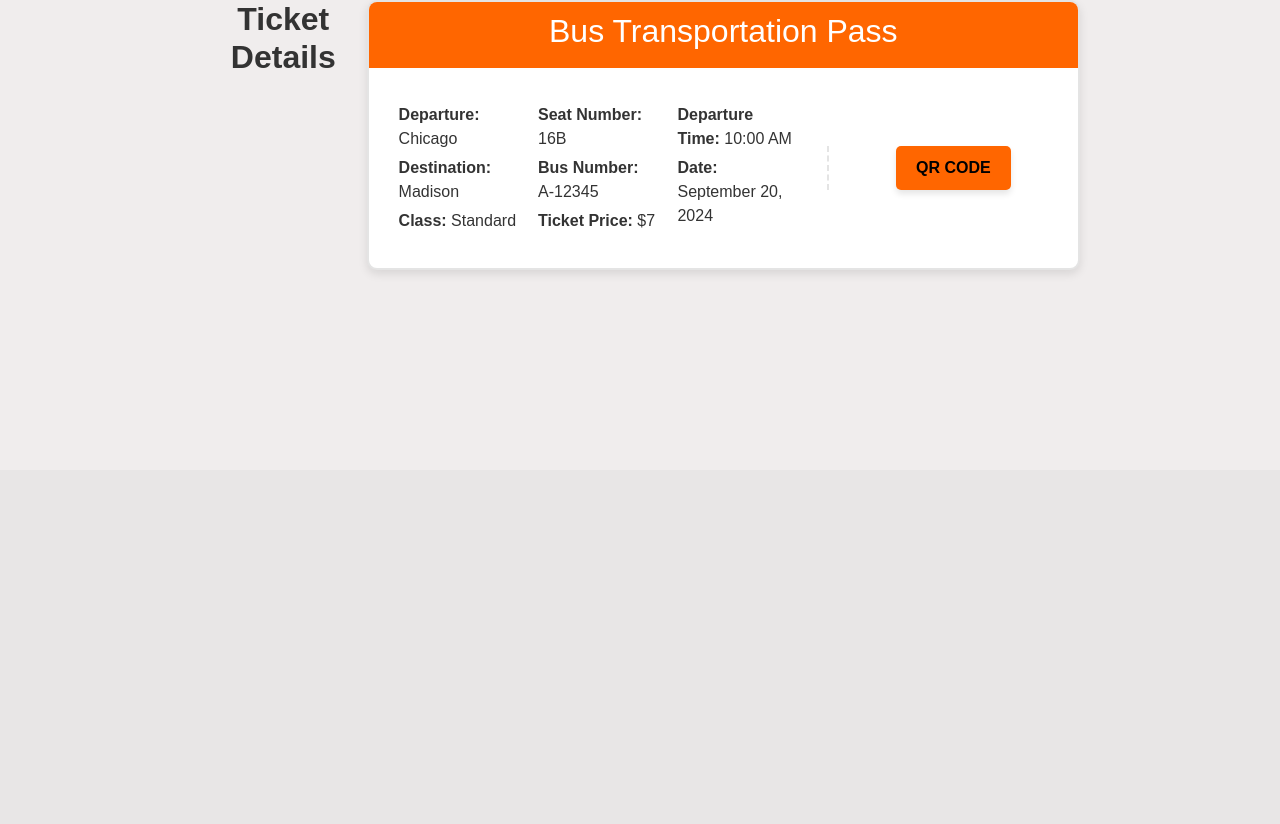
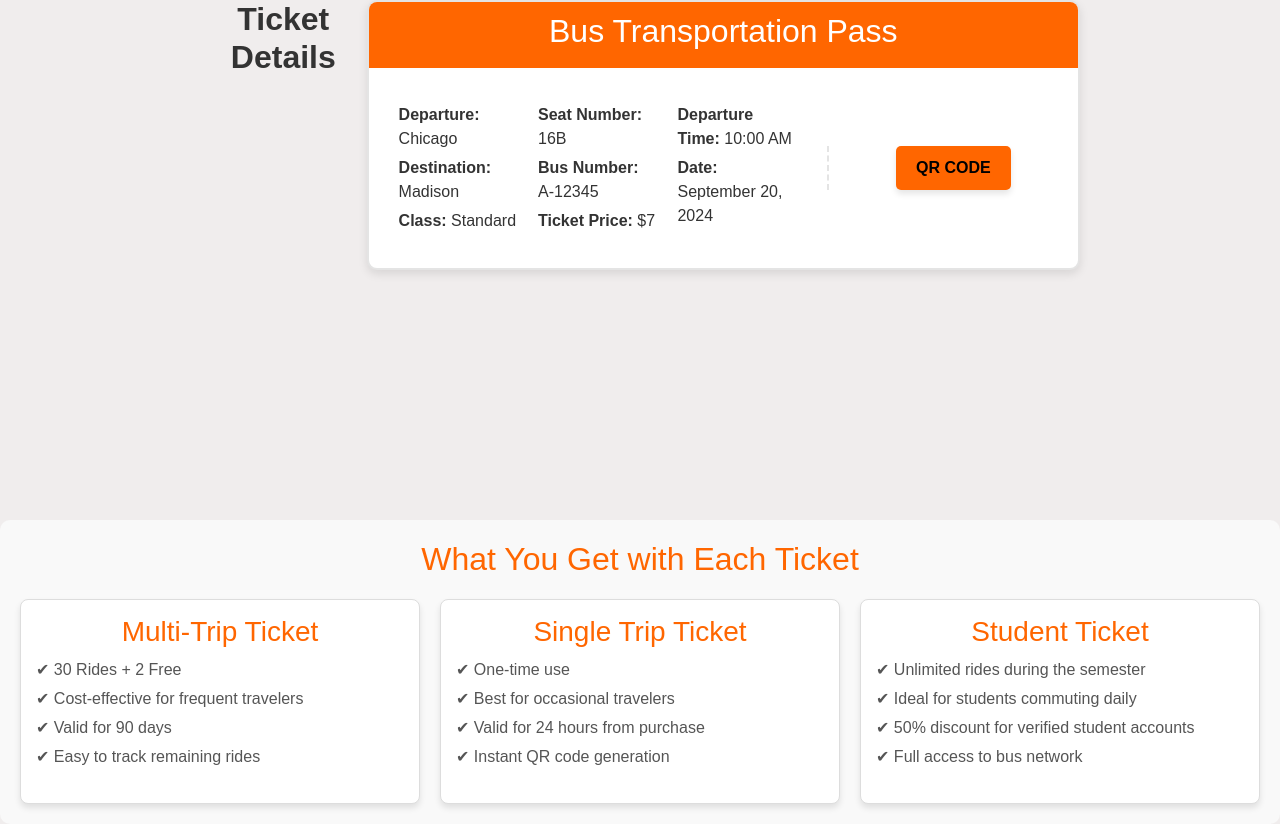
Before and after one commit to omarPALE/NablusBus, a React (Vite) app in the folder web/client/login/: page /ticket in a window 1280 px wide. Shown: the part 874-1698 px from the top of the page. Before the commit the page ends 1344 px from the top, so only its background shows below. Built offline with nearby package versions, Linux system fonts and the light colour scheme.

Commit message:
edit onBlur prop in signup, add ticket description for subscription and styles for it is card

```diff
--- /dev/null
+++ b/web/client/login/component/Ticket-component/Description-component.jsx
@@ -0,0 +1,70 @@
+import { useEffect, useRef, useState } from "react";
+
+const TicketBenefits = () => {
+  const sectionRef = useRef(null); // Reference to the section
+  const [isVisible, setIsVisible] = useState(false); // State to track visibility
+
+  useEffect(() => {
+    const observer = new IntersectionObserver(
+      ([entry]) => {
+        if (entry.isIntersecting) {
+          setIsVisible(true); // Set visible when the section is in view
+        } else {
+          setIsVisible(false); // Reset visibility when the section is not in view
+        }
+      },
+      { threshold: 0.2 } // Trigger when 20% of the section is visible
+    );
+
+    if (sectionRef.current) {
+      observer.observe(sectionRef.current); // Observe the section
+    }
+
+    return () => {
+      if (sectionRef.current) observer.unobserve(sectionRef.current); // Cleanup observer
+    };
+  }, []);
+
+  return (
+    <section
+      id="ticket-benefits"
+      ref={sectionRef} // Attach the reference
+      className={isVisible ? "visible" : ""} // Add 'visible' class when active
+    >
+      <h2>What You Get with Each Ticket</h2>
+      <div className="benefits-container">
+        <div className="benefit-card">
+          <h3>Multi-Trip Ticket</h3>
+          <ul>
+            <li>✔ 30 Rides + 2 Free</li>
+            <li>✔ Cost-effective for frequent travelers</li>
+            <li>✔ Valid for 90 days</li>
+            <li>✔ Easy to track remaining rides</li>
+          </ul>
+        </div>
+
+        <div className="benefit-card">
+          <h3>Single Trip Ticket</h3>
+          <ul>
+            <li>✔ One-time use</li>
+            <li>✔ Best for occasional travelers</li>
+            <li>✔ Valid for 24 hours from purchase</li>
+            <li>✔ Instant QR code generation</li>
+          </ul>
+        </div>
+
+        <div className="benefit-card">
+          <h3>Student Ticket</h3>
+          <ul>
+            <li>✔ Unlimited rides during the semester</li>
+            <li>✔ Ideal for students commuting daily</li>
+            <li>✔ 50% discount for verified student accounts</li>
+            <li>✔ Full access to bus network</li>
+          </ul>
+        </div>
+      </div>
+    </section>
+  );
+};
+
+export default TicketBenefits;
--- a/web/client/login/component/Ticket-component/Ticket-content.jsx
+++ b/web/client/login/component/Ticket-component/Ticket-content.jsx
@@ -1,6 +1,8 @@
 import { useState, useEffect, useRef } from "react";
 import "./Ticket.css"; // Ensure the correct path to your CSS file
 import TicketSection from "./Ticket-section";
+import TicketBenefits from "./Description-component";
+
 const PricingTable = () => {
   const [pricingData, setPricingData] = useState([]);
   const ticketRef = useRef(null);
@@ -48,7 +50,7 @@ const PricingTable = () => {
 
   useEffect(() => {
     const observerOptions = {
-      threshold: 0.5, // 50% of the element must be visible to trigger the animation
+      threshold: 0.3, // 50% of the element must be visible to trigger the animation
       rootMargin: "0px 0px -100px 0px", // Adds an offset to delay animation triggering
     };
 
@@ -126,7 +128,7 @@ const PricingTable = () => {
                     </ul>
                   </div>
                   <div className="generic_price_btn clearfix">
-                    <a href="">Sign up</a>
+                    <a href="">Get</a>
                   </div>
                 </div>
               </div>
@@ -135,6 +137,7 @@ const PricingTable = () => {
         </div>
       </section>
       <TicketSection />
+      <TicketBenefits />
     </div>
   );
 };
--- a/web/client/login/component/Ticket-component/Ticket.css
+++ b/web/client/login/component/Ticket-component/Ticket.css
@@ -290,3 +290,82 @@ body {
   transform: translateY(1px); /* Press effect */
   box-shadow: 0 3px 5px rgba(0, 0, 0, 0.1); /* Subtle shadow when pressed */
 }
+
+/*
+ticket Description
+
+*/
+
+#ticket-benefits {
+  padding: 20px;
+  background-color: #f9f9f9;
+  border-radius: 10px;
+  margin-top: 30px;
+  opacity: 0; /* Start hidden */
+  transform: translateY(50px); /* Start slightly below */
+  transition: all 0.6s ease-out; /* Smooth transition */
+}
+
+#ticket-benefits.visible {
+  opacity: 1; /* Fully visible */
+  transform: translateY(0); /* Slide into place */
+}
+
+#ticket-benefits h2 {
+  text-align: center;
+  color: #ff6600;
+  margin-bottom: 20px;
+  font-size: 2rem;
+  font-family: "Arial", sans-serif;
+}
+
+#ticket-benefits .benefits-container {
+  display: flex;
+  justify-content: space-around;
+  flex-wrap: wrap;
+  gap: 20px;
+}
+
+#ticket-benefits .benefit-card {
+  flex: 1;
+  min-width: 300px;
+  background-color: #ffffff;
+  padding: 15px;
+  border: 1px solid #ddd;
+  border-radius: 8px;
+  box-shadow: 0 4px 6px rgba(0, 0, 0, 0.1);
+  opacity: 0; /* Start hidden */
+  transform: translateY(20px); /* Slightly below initial position */
+  transition: all 0.6s ease-out; /* Smooth transition */
+}
+
+#ticket-benefits.visible .benefit-card:nth-child(1) {
+  opacity: 1;
+  transform: translateY(0);
+  transition-delay: 1s;
+}
+
+#ticket-benefits.visible .benefit-card:nth-child(2) {
+  opacity: 1;
+  transform: translateY(0);
+  transition-delay: 1.4s;
+}
+
+#ticket-benefits.visible .benefit-card:nth-child(3) {
+  opacity: 1;
+  transform: translateY(0);
+  transition-delay: 1.8s;
+}
+
+#ticket-benefits .benefit-card h3 {
+  color: #ff6600;
+  text-align: center;
+}
+
+#ticket-benefits .benefit-card ul {
+  list-style-type: none;
+  padding: 0;
+  color: #555;
+  font-size: 1rem;
+  line-height: 1.8;
+}
--- a/web/client/login/component/signup-component/SignupForm.jsx
+++ b/web/client/login/component/signup-component/SignupForm.jsx
@@ -204,6 +204,13 @@ const SignupForm = () => {
 
   const handleChange = (field, value) => {
     setValues({ ...values, [field]: value });
+    checkUsername("firstnameEl", "First Name"),
+      checkUsername("lastnameEl", "Last Name"),
+      checkUsername("date", "Birth date"),
+      checkEmail(),
+      checkPassword(),
+      checkConfirmPassword(),
+      checkPhone();
   };
 
   /**
@@ -374,7 +381,7 @@ const SignupForm = () => {
                 type={type}
                 value={values[name] || ""}
                 onFocus={() => handleFocus(name)}
-                onBlur={handleSubmit}
+                // onBlur={handleSubmit}
                 onChange={(e) => handleChange(name, e.target.value)}
               />
               <small></small>
@@ -420,7 +427,7 @@ const SignupForm = () => {
               type={type}
               value={values[name] || ""}
               onFocus={() => name !== "date" && handleFocus(name)}
-              onBlur={handleSubmit}
+              // onBlur={handleSubmit}
               onChange={(e) => handleChange(name, e.target.value)}
             />
             <small style={{ fontSize: "5" }}></small>
```
